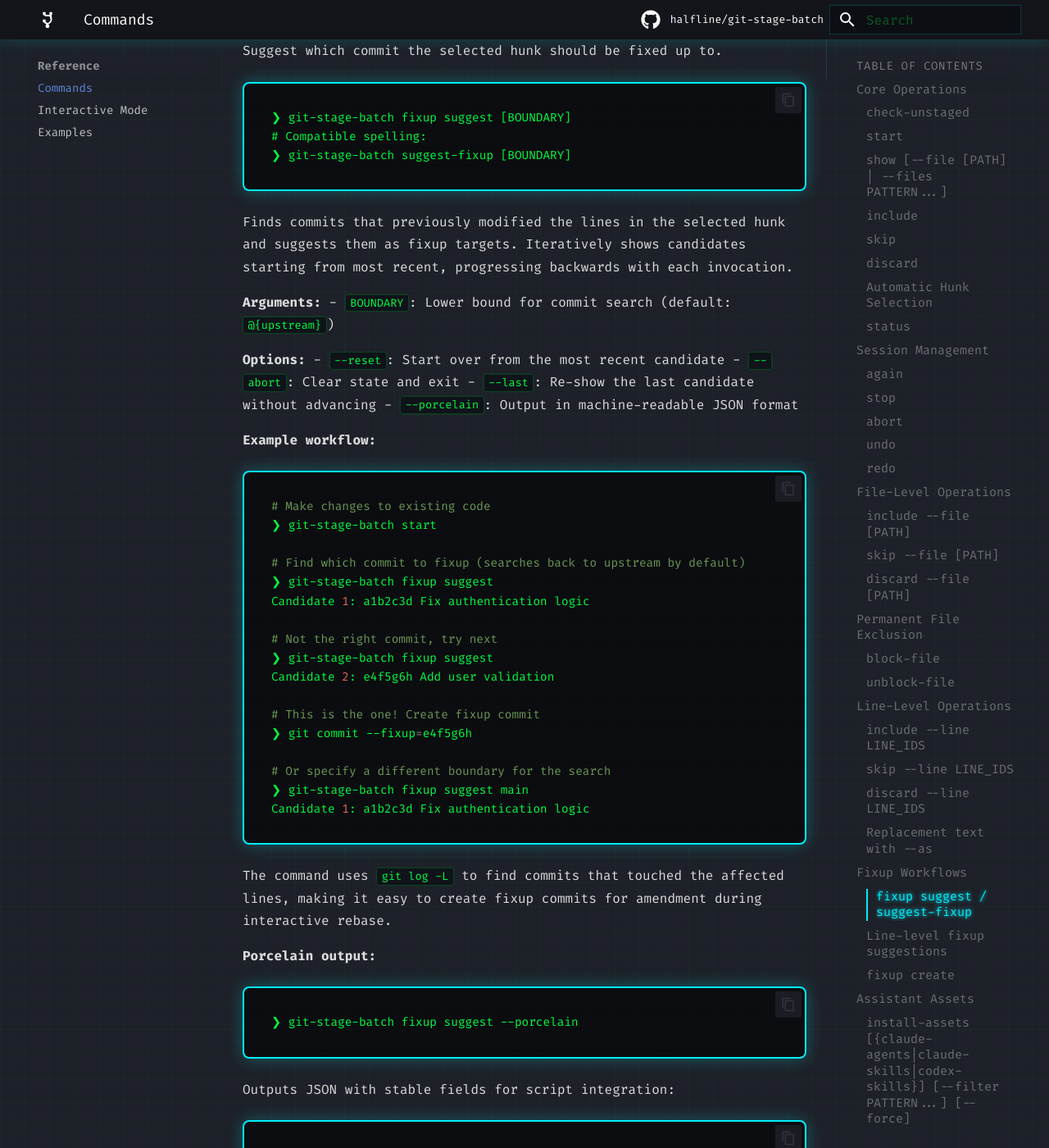
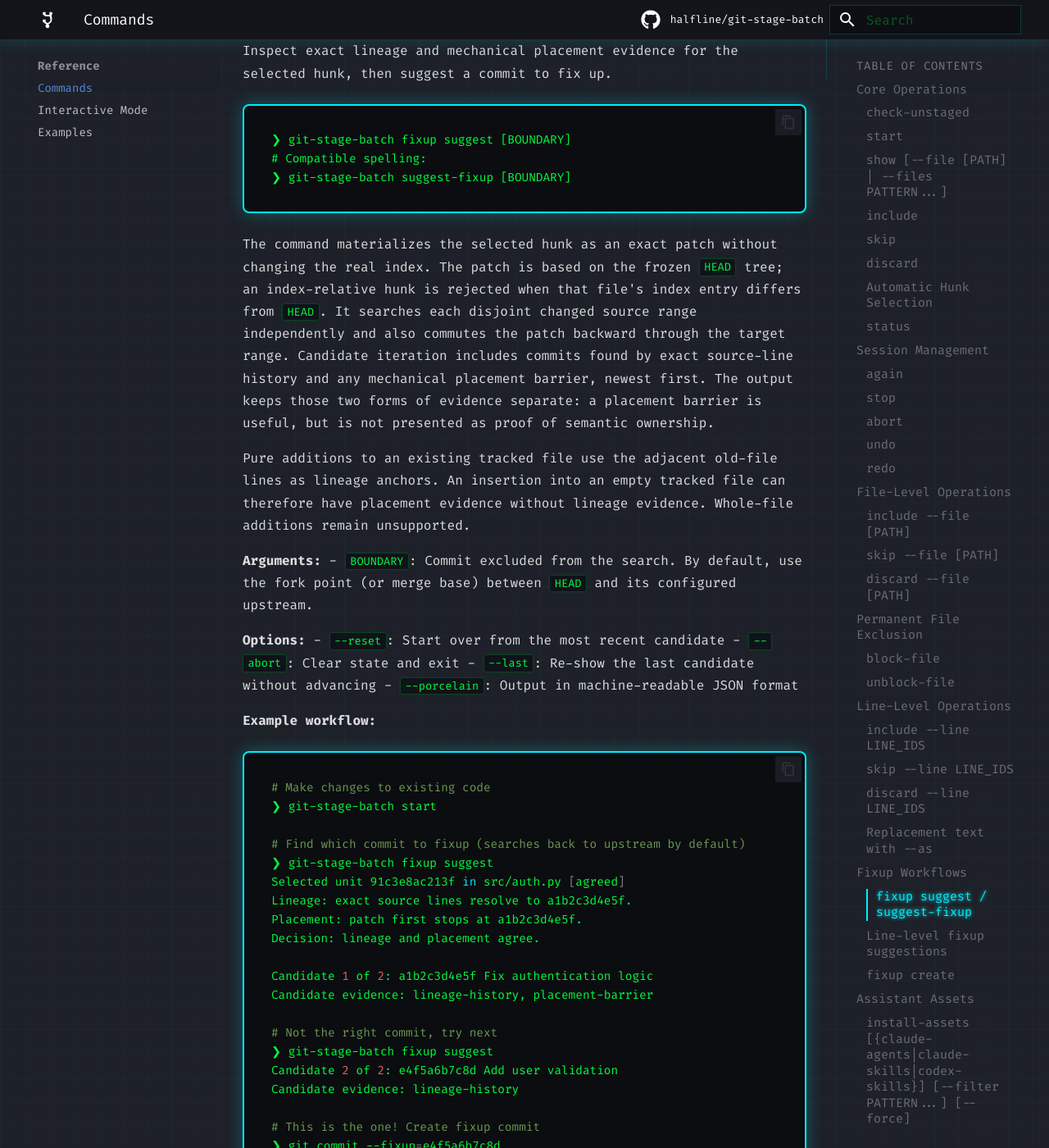
Before and after one commit to halfline/git-stage-batch, an MkDocs documentation site: the page built from docs/commands.md, in a window 1280 px wide and 1400 px high, scrolled down 21102 px. Shown: the whole window at 82% size. Built offline with MkDocs 1.6.1 and Material for MkDocs 9.7.7, drawn with Linux system fonts in a browser that asks for light colours; comment, search, counter and statistics services are not loaded; some of the changed text lies outside the part shown.

Commit message:
docs: Explain exact fixup suggestions
The fixup suggestion command now uses the same exact attribution model as
grouped fixup creation and has regression checks for its repository and
storage contracts.

Users need to distinguish source-line history from a mechanical placement
barrier, understand addition handling, and consume the new versioned
full-object-ID record without treating a missing candidate as success.

This commit documents the separate evidence, canonical boundary behavior,
iteration controls, safety limits, porcelain fields, and a failure-aware
scripting example.

The suggestion-unification series is complete: selected corrections now use
shared exact evidence from implementation through user guidance.

````diff
--- a/docs/commands.md
+++ b/docs/commands.md
@@ -741,7 +741,8 @@ The same rule applies to `discard --to BATCH --line ... --as TEXT`.
 
 ### `fixup suggest` / `suggest-fixup`
 
-Suggest which commit the selected hunk should be fixed up to.
+Inspect exact lineage and mechanical placement evidence for the selected hunk,
+then suggest a commit to fix up.
 
 ```
 ❯ git-stage-batch fixup suggest [BOUNDARY]
@@ -749,10 +750,24 @@ Suggest which commit the selected hunk should be fixed up to.
 ❯ git-stage-batch suggest-fixup [BOUNDARY]
 ```
 
-Finds commits that previously modified the lines in the selected hunk and suggests them as fixup targets. Iteratively shows candidates starting from most recent, progressing backwards with each invocation.
+The command materializes the selected hunk as an exact patch without changing
+the real index. The patch is based on the frozen `HEAD` tree; an index-relative
+hunk is rejected when that file's index entry differs from `HEAD`. It searches
+each disjoint changed source range independently
+and also commutes the patch backward through the target range. Candidate
+iteration includes commits found by exact source-line history and any
+mechanical placement barrier, newest first. The output keeps those two forms
+of evidence separate: a placement barrier is useful, but is not presented as
+proof of semantic ownership.
+
+Pure additions to an existing tracked file use the adjacent old-file lines as
+lineage anchors. An insertion into an empty tracked file can therefore have
+placement evidence without lineage evidence. Whole-file additions remain
+unsupported.
 
 **Arguments:**
-- `BOUNDARY`: Lower bound for commit search (default: `@{upstream}`)
+- `BOUNDARY`: Commit excluded from the search. By default, use the fork point
+  (or merge base) between `HEAD` and its configured upstream.
 
 **Options:**
 - `--reset`: Start over from the most recent candidate
@@ -767,51 +782,83 @@ Finds commits that previously modified the lines in the selected hunk and sugges
 
 # Find which commit to fixup (searches back to upstream by default)
 ❯ git-stage-batch fixup suggest
-Candidate 1: a1b2c3d Fix authentication logic
+Selected unit 91c3e8ac213f in src/auth.py [agreed]
+Lineage: exact source lines resolve to a1b2c3d4e5f.
+Placement: patch first stops at a1b2c3d4e5f.
+Decision: lineage and placement agree.
+
+Candidate 1 of 2: a1b2c3d4e5f Fix authentication logic
+Candidate evidence: lineage-history, placement-barrier
 
 # Not the right commit, try next
 ❯ git-stage-batch fixup suggest
-Candidate 2: e4f5g6h Add user validation
+Candidate 2 of 2: e4f5a6b7c8d Add user validation
+Candidate evidence: lineage-history
 
 # This is the one! Create fixup commit
-❯ git commit --fixup=e4f5g6h
+❯ git commit --fixup=e4f5a6b7c8d
 
 # Or specify a different boundary for the search
 ❯ git-stage-batch fixup suggest main
-Candidate 1: a1b2c3d Fix authentication logic
+Candidate 1 of 2: a1b2c3d4e5f Fix authentication logic
 ```
 
-The command uses `git log -L` to find commits that touched the affected lines, making it easy to create fixup commits for amendment during interactive rebase.
+`fixup suggest` is read-only with respect to commits, refs, the working tree,
+and the index. It does not create a commit. Use the displayed `git commit
+--fixup=...` command for one reviewed target, or use `fixup create` to analyze
+the staged index and create conservative grouped fixups.
 
 **Porcelain output:**
 ```bash
 ❯ git-stage-batch fixup suggest --porcelain
 ```
 
-Outputs JSON with stable fields for script integration:
+The versioned record uses full object IDs only and includes the frozen range,
+exact unit, lineage, placement, candidate sources, and iteration position:
 ```json
 {
+  "schema_version": 1,
+  "operation": "fixup-suggest",
+  "object_format": "sha1",
+  "range": {
+    "base": "1111111111111111111111111111111111111111",
+    "head": "2222222222222222222222222222222222222222"
+  },
+  "unit": {
+    "id": "3333333333333333333333333333333333333333333333333333333333333333",
+    "path": "src/auth.py",
+    "status": "agreed",
+    "reason": "lineage-and-placement-agree",
+    "lineage": {
+      "queried_ranges": [{"start": 18, "end": 18}]
+    },
+    "placement": {
+      "status": "barrier",
+      "barrier": "2222222222222222222222222222222222222222"
+    }
+  },
   "candidate": {
-    "hash": "a1b2c3d",
-    "full_hash": "a1b2c3d4e5f6g7h8i9j0k1l2m3n4o5p6q7r8s9t0",
+    "id": "2222222222222222222222222222222222222222",
     "subject": "Fix authentication logic",
-    "author": "John Doe",
-    "date": "2026-03-01T10:30:00-05:00",
-    "relative_date": "2 weeks ago"
+    "author_name": "John Doe",
+    "author_email": "john@example.com",
+    "authored_at": "2026-03-01T10:30:00-05:00"
   },
-  "iteration": 1,
-  "boundary": "@{upstream}"
+  "candidate_sources": ["lineage-history", "placement-barrier"],
+  "iteration": {"index": 1, "total": 2},
+  "result": "candidate"
 }
 ```
 
+When no evidence produces a candidate, porcelain prints the same complete
+record with `"candidate": null`, a `result` reason such as `no-candidates` or
+`exhausted`, and exits nonzero.
+
 **Automated fixup example:**
 ```bash
-# Get fixup candidate programmatically
-CANDIDATE=$(git-stage-batch fixup suggest --porcelain | jq -r '.candidate.hash')
-
-# Create fixup commit automatically
-if [ -n "$CANDIDATE" ]; then
-  git commit --fixup=$CANDIDATE
+# Get a full candidate ID and create a fixup only on a successful result
+if CANDIDATE=$(git-stage-batch fixup suggest --porcelain | jq -er '.candidate.id'); then
+  git commit --fixup="$CANDIDATE"
 fi
 ```
 
@@ -831,7 +878,10 @@ Suggest fixup target for specific lines only.
 ❯ git-stage-batch fixup suggest main --line 1,3
 ```
 
-Useful when a hunk contains changes to multiple unrelated areas. You can get separate fixup suggestions for different line ranges within the same hunk.
+Useful when a hunk contains changes to multiple unrelated areas. Display-ID
+ranges remain range-backed, and disjoint selected source lines are queried as
+disjoint ranges rather than being widened to one min/max span. The exact
+selected subset, not the complete hunk, is used for placement analysis.
 
 ---
 
````
